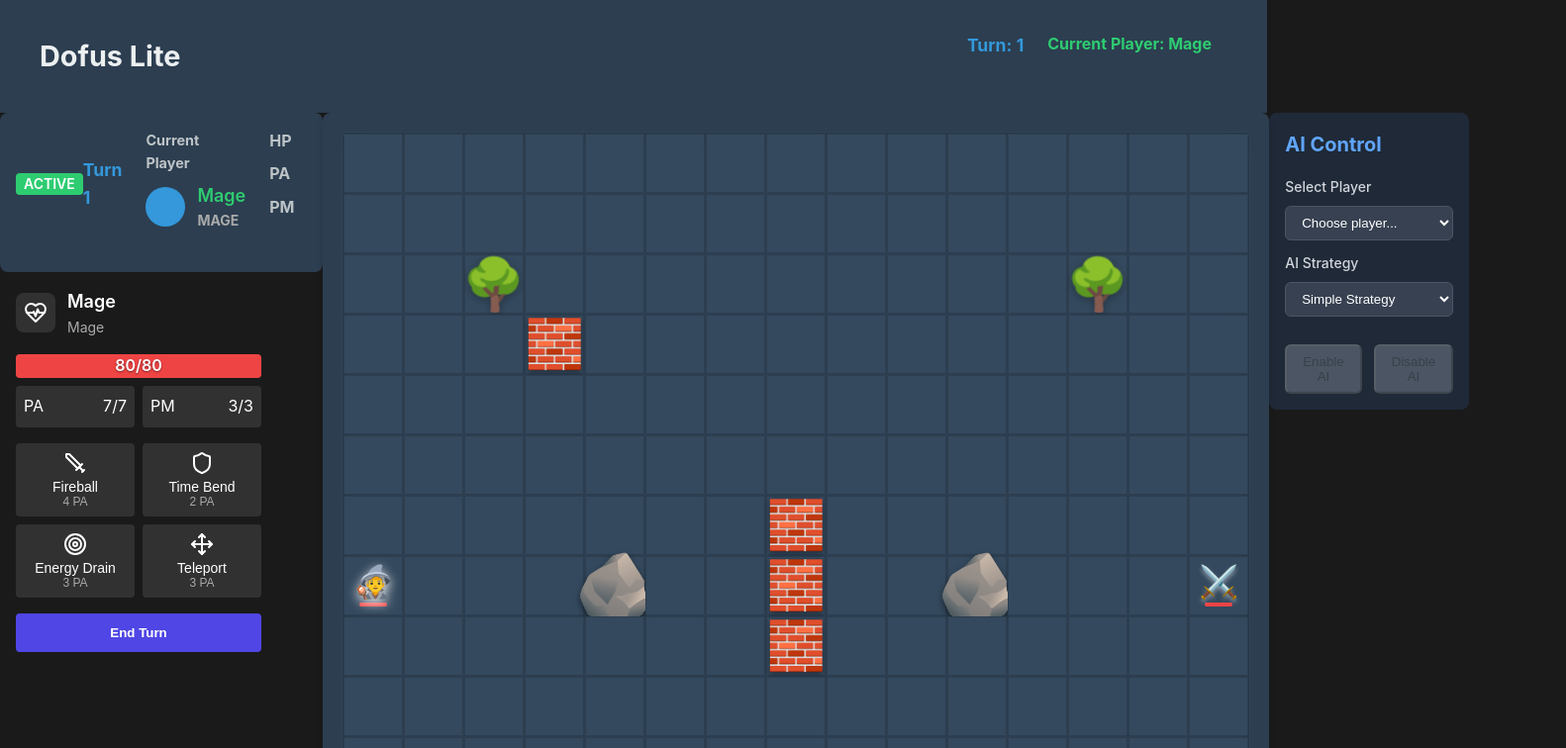
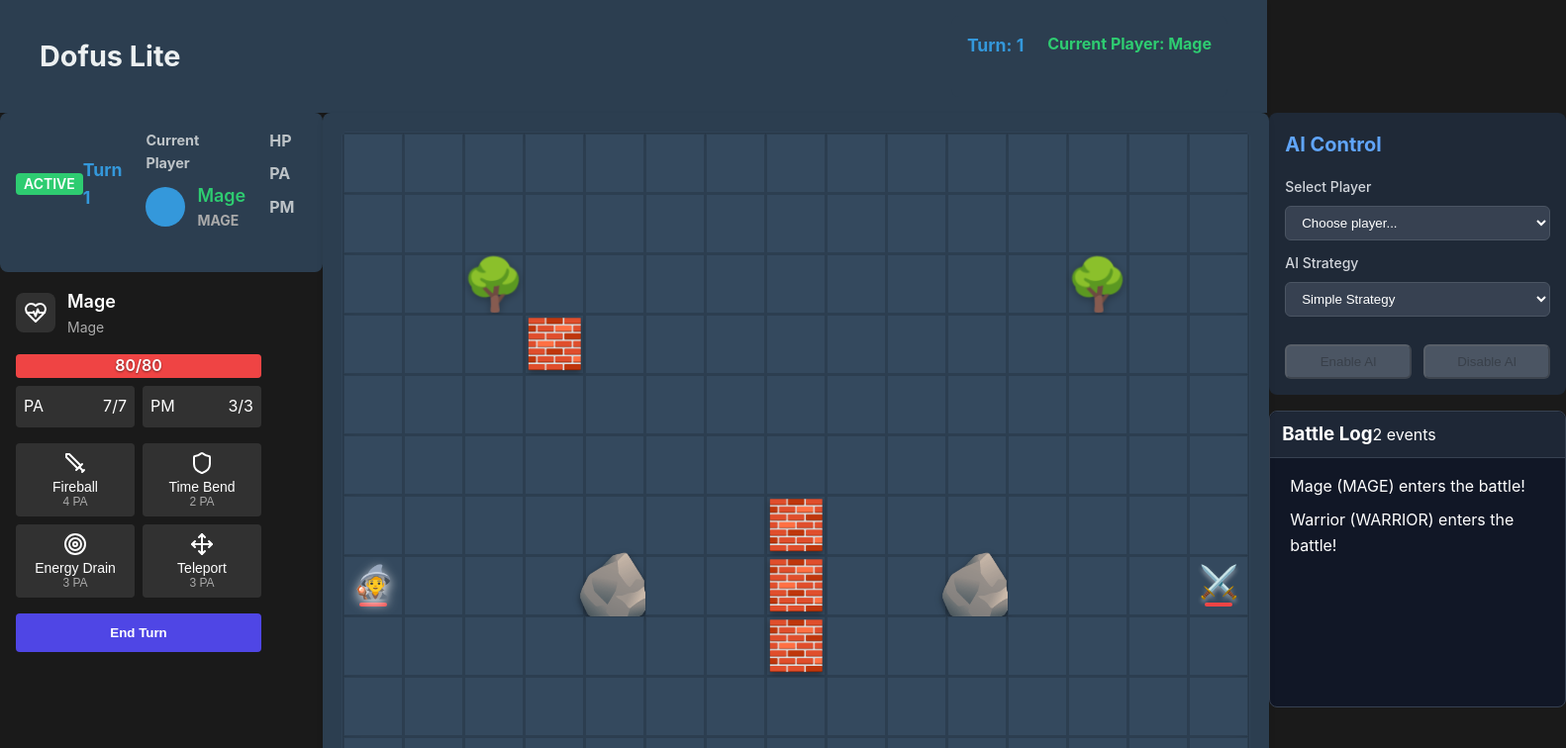
Before and after one commit to vincent38wargnier/dofus-lite, a React (Create React App) app: page / in a window 1280 px wide. Shown: the top 756 px of the page at 99% size, 1582 px wide, since content can reach past the window. Built offline with nearby package versions, Linux system fonts and the light colour scheme.

Commit message:
ajouter console log

```diff
--- a/src/components/Game/Game.js
+++ b/src/components/Game/Game.js
@@ -5,6 +5,7 @@ import GameStatus from '../GameStatus/GameStatus';
 import ActionBar from '../ActionBar/ActionBar';
 import Header from '../UI/Header';
 import Footer from '../UI/Footer';
+import GameLog from '../UI/GameLog';
 
 export function Game() {
   return (
@@ -24,8 +25,9 @@ export function Game() {
         </div>
 
         {/* Right sidebar - AI Controls */}
-        <div className="w-[300px]">
+        <div className="w-[300px] flex flex-col">
           <AIDashboard />
+          <GameLog />
         </div>
       </main>
 
--- a/src/components/Player/Player.js
+++ b/src/components/Player/Player.js
@@ -2,6 +2,7 @@ import { CLASSES } from '../../constants/classes';
 import { WARRIOR_SORTS } from '../../constants/sorts/warriorSorts';
 import { MAGE_SORTS } from '../../constants/sorts/mageSorts';
 import { ARCHER_SORTS } from '../../constants/sorts/archerSorts';
+import EventEmitter from 'events';
 
 // Map class types to their sorts
 const CLASS_SORTS = {
@@ -9,6 +10,8 @@ const CLASS_SORTS = {
   MAGE: MAGE_SORTS,
   ARCHER: ARCHER_SORTS
 };
+
+const gameLogger = new EventEmitter();
 
 class Player {
   constructor(name, classType) {
@@ -32,6 +35,9 @@ class Player {
 
     // Initialize all cooldowns to 0
     this.resetAllCooldowns();
+
+    // Log player creation
+    gameLogger.emit('log', `${name} (${classType}) enters the battle!`);
   }
 
   // Health Points Management
@@ -41,11 +47,13 @@ class Player {
 
   reduceHP(amount) {
     this.hp = Math.max(0, this.hp - amount);
+    gameLogger.emit('log', `${this.name} takes ${amount} damage. HP: ${this.hp}/${this.maxHp}`);
     return this.hp;
   }
 
   increaseHP(amount) {
     this.hp = Math.min(this.maxHp, this.hp + amount);
+    gameLogger.emit('log', `${this.name} heals for ${amount}. HP: ${this.hp}/${this.maxHp}`);
     return this.hp;
   }
 
@@ -125,6 +133,7 @@ class Player {
   addStatusEffect(effect) {
     if (!effect.duration) effect.duration = 1;
     this.statusEffects.push(effect);
+    gameLogger.emit('log', `${this.name} gains effect: ${effect.name}`);
   }
 
   removeStatusEffect(effectId) {
@@ -171,11 +180,19 @@ class Player {
     const sort = this.sorts[sortKey];
     if (!sort) return false;
 
-    return (
-      this.getSortCooldown(sortKey) === 0 && // Sort is not on cooldown
-      this.getPA() >= sort.cost // Player has enough PA
-    );
+    const canUse = this.getSortCooldown(sortKey) === 0 && this.getPA() >= sort.cost;
+
+    if (!canUse) {
+      if (this.getSortCooldown(sortKey) > 0) {
+        gameLogger.emit('log', `${this.name} cannot use ${sort.name} - On cooldown: ${this.getSortCooldown(sortKey)} turns`);
+      } else if (this.getPA() < sort.cost) {
+        gameLogger.emit('log', `${this.name} cannot use ${sort.name} - Not enough PA`);
+      }
+    }
+
+    return canUse;
   }
 }
 
+export { gameLogger };
 export default Player;
--- /dev/null
+++ b/src/components/UI/GameLog.css
@@ -0,0 +1,50 @@
+.game-log {
+  width: 300px;
+  background-color: rgba(17, 24, 39, 0.95);
+  border: 1px solid #374151;
+  border-radius: 8px;
+  margin-top: 16px;
+  height: 300px;
+}
+
+.game-log::-webkit-scrollbar {
+  width: 8px;
+}
+
+.game-log::-webkit-scrollbar-track {
+  background: #1f2937;
+  border-radius: 4px;
+}
+
+.game-log::-webkit-scrollbar-thumb {
+  background: #4b5563;
+  border-radius: 4px;
+}
+
+.game-log::-webkit-scrollbar-thumb:hover {
+  background: #6b7280;
+}
+
+.game-log-header {
+  background-color: rgba(31, 41, 55, 0.95);
+  padding: 8px 12px;
+  border-bottom: 1px solid #374151;
+  border-top-left-radius: 8px;
+  border-top-right-radius: 8px;
+}
+
+.game-log-content {
+  padding: 12px;
+  height: calc(100% - 45px);
+  overflow-y: auto;
+}
+
+.log-entry {
+  padding: 4px 8px;
+  border-radius: 4px;
+  transition: background-color 0.2s;
+}
+
+.log-entry:hover {
+  background-color: rgba(55, 65, 81, 0.5);
+}
--- /dev/null
+++ b/src/components/UI/GameLog.js
@@ -0,0 +1,46 @@
+import React, { useState, useEffect, useRef } from 'react';
+import { gameLogger } from '../Player/Player';
+import './GameLog.css';
+
+const GameLog = () => {
+  const [logs, setLogs] = useState([]);
+  const contentRef = useRef(null);
+
+  useEffect(() => {
+    const logHandler = (message) => {
+      setLogs(prevLogs => [...prevLogs, { id: Date.now(), message }]);
+    };
+
+    gameLogger.on('log', logHandler);
+
+    return () => {
+      gameLogger.off('log', logHandler);
+    };
+  }, []);
+
+  useEffect(() => {
+    if (contentRef.current) {
+      contentRef.current.scrollTop = contentRef.current.scrollHeight;
+    }
+  }, [logs]);
+
+  return (
+    <div className="game-log">
+      <div className="game-log-header">
+        <div className="flex items-center justify-between">
+          <h3 className="text-lg font-semibold text-white">Battle Log</h3>
+          <span className="text-xs text-gray-400">{logs.length} events</span>
+        </div>
+      </div>
+      <div className="game-log-content" ref={contentRef}>
+        {logs.map(log => (
+          <div key={log.id} className="log-entry text-sm text-gray-300">
+            {log.message}
+          </div>
+        ))}
+      </div>
+    </div>
+  );
+};
+
+export default GameLog;
```
